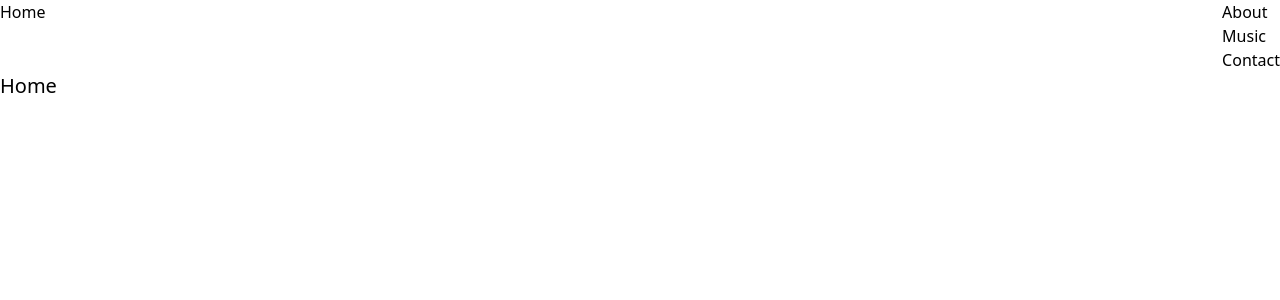
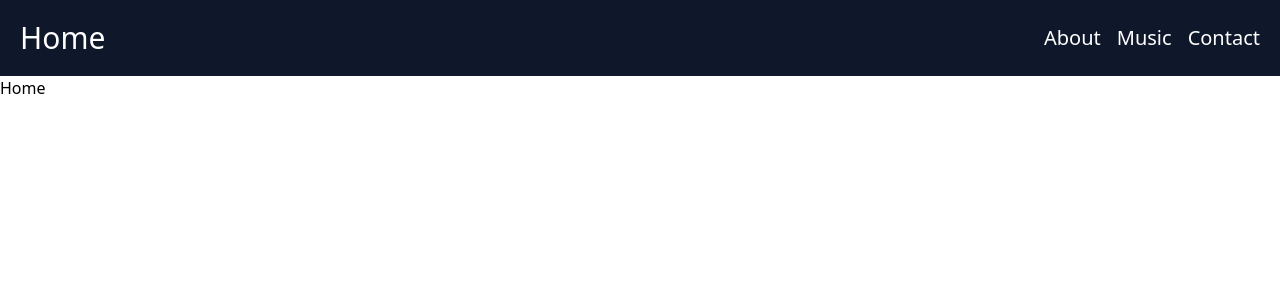
Before and after one commit to johnobriendev/reactNav, a React (Vite) app: page / in a window 1280 px wide. Shown: the top 300 px of the page. Built offline with nearby package versions, Linux system fonts and the light colour scheme.

Commit message:
change link to navlink

```diff
--- a/src/components/Home.jsx
+++ b/src/components/Home.jsx
@@ -1,5 +1,5 @@
 export default function Home(){
     return(
-        <div className="text-xl">Home</div>
+        <div className="">Home</div>
     )
 }
--- a/src/components/Navbar.jsx
+++ b/src/components/Navbar.jsx
@@ -1,13 +1,13 @@
-import { Link } from "react-router-dom"
+import { NavLink, Link } from "react-router-dom"
 
 export default function Navbar(){
     return(
-        <nav className="flex justify-between">
-            <Link to='/'>Home</Link>
-            <ul className="">
-                <li><Link to='/about'>About</Link></li>
-                <li><Link to='/music'>Music</Link></li>
-                <li><Link to='contact'>Contact</Link></li>
+        <nav className="flex justify-between items-center bg-slate-900 text-white p-5">
+            <Link to='/' className="text-3xl">Home</Link>
+            <ul className="flex gap-4 text-xl">
+                <li><NavLink to='/about'>About</NavLink></li>
+                <li><NavLink to='/music'>Music</NavLink></li>
+                <li><NavLink to='contact'>Contact</NavLink></li>
             </ul>
         </nav>
     )
--- a/src/index.css
+++ b/src/index.css
@@ -1,3 +1,8 @@
 @tailwind base;
 @tailwind components;
 @tailwind utilities;
+
+
+.active{
+    background-color: blue;
+}
```
